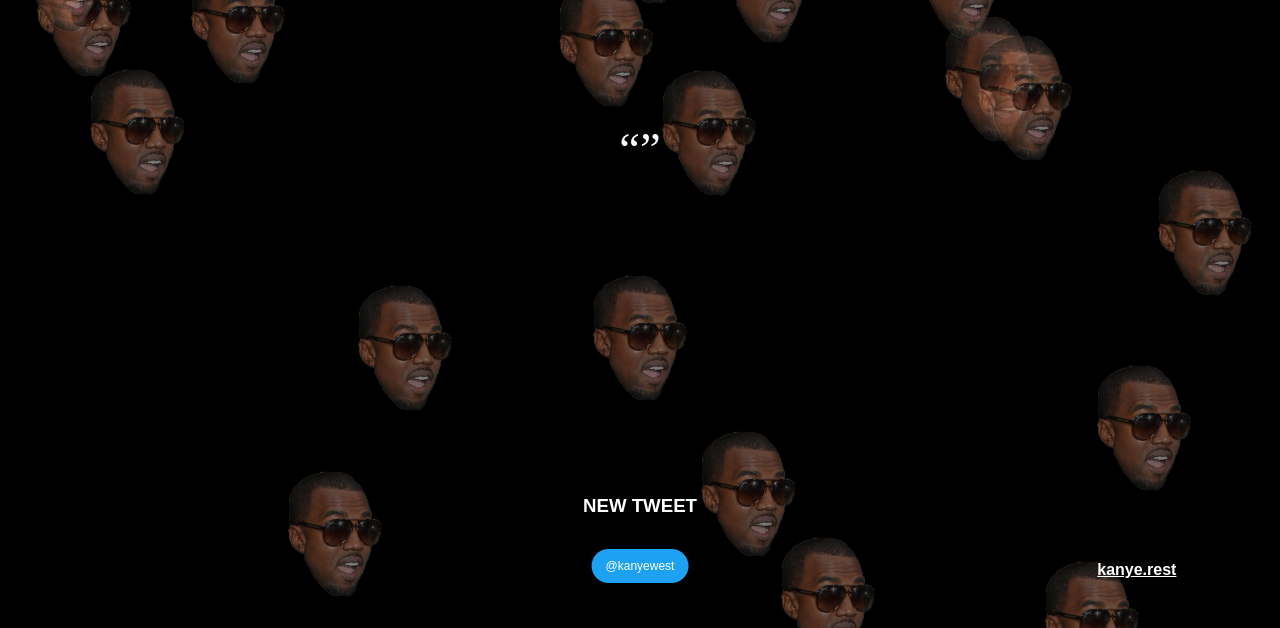
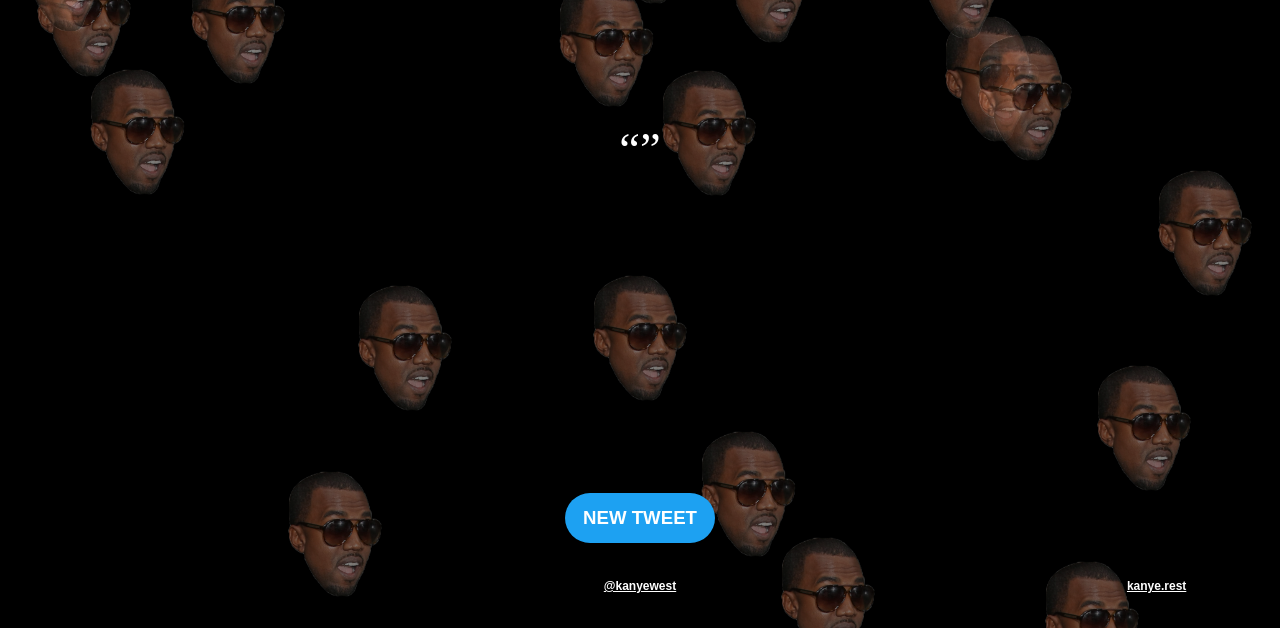
Before and after one commit to ushia737/kanyebest.quotes, a plain HTML site: page index.html in a window 1280 px wide. Shown: the part 172-800 px from the top of the page. Drawn offline with nearby package versions, Linux system fonts and the light colour scheme; no server answers.

Commit message:
tweet button fix

```diff
--- a/assets/css/styles.css
+++ b/assets/css/styles.css
@@ -46,23 +46,31 @@ span {
 #refresh {
   position: fixed;
   left: 50%;
-  top: 82%;
+  top: 80%;
   transform: translate(-50%, 50%);
 
   font-family: Arial, Helvetica, sans-serif;
   font-size: 14pt;
   text-align: center;
   font-weight: bold;
+
+  background-color: #1DA1F2;
+  border: none;
+  color: white;
+  padding: 14px 18px;
+  display: inline-block;
+  cursor: url('../img/kanyesmall4.png'), auto;
+  border-radius: 25px;
 }
 
 #rest {
   position: fixed;
   right: 5%;
-  top: 90.5%;
+  top: 93%;
   transform: translate(-50%, 50%);
 
   font-family: Arial, Helvetica, sans-serif;
-  font-size: 12pt;
+  font-size: 9pt;
   text-align: center;
   font-weight: bold;
 }
@@ -70,35 +78,28 @@ span {
 #twitter {
   position: fixed;
   left: 50%;
-  top: 88%;
+  top: 93%;
   transform: translate(-50%, 50%);
 
   font-family: Arial, Helvetica, sans-serif;
   font-size: 9pt;
   text-align: center;
-
-  background-color: #1DA1F2;
-  border: none;
-  color: white;
-  padding: 10px 14px;
-  display: inline-block;
-  cursor: url('../img/kanyesmall4.png'), auto;
-  border-radius: 25px;
+  font-weight: bold;
 }
 
 a#refresh:link {color: #fff; text-decoration: none;}
 a#refresh:visited {color: #fff; text-decoration: none;}
-a#refresh:hover {color: #F6BC4F; cursor: url('../img/kanyesmall4.png'), auto;}
+a#refresh:hover {color: rgb(168, 168, 168); cursor: url('../img/kanyesmall4.png'), auto;}
 a#refresh:active {color: #fff;}
 
 a#rest:link {color: #fff;}
 a#rest:visited {color: #fff;}
-a#rest:hover {color: #F6BC4F; cursor: url('../img/kanyesmall4.png'), auto;}
+a#rest:hover {color: rgb(168, 168, 168); cursor: url('../img/kanyesmall4.png'), auto;}
 a#rest:active {color: #fff;}
 
-a#twitter:link {color: #fff; text-decoration: none;}
-a#twitter:visited {color: #fff; text-decoration: none;}
-a#twitter:hover {color: rgb(168, 168, 168); cursor: url('../img/kanyesmall4.png'), auto;}
+a#twitter:link {color: #fff;}
+a#twitter:visited {color: #fff;}
+a#twitter:hover {color:#1DA1F2; cursor: url('../img/kanyesmall4.png'), auto;}
 a#twitter:active {color: #fff;}
 
 img {
```
